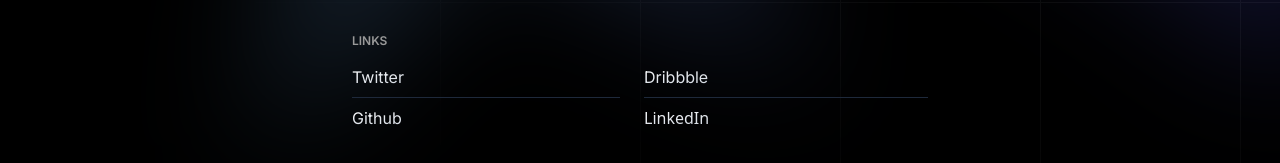
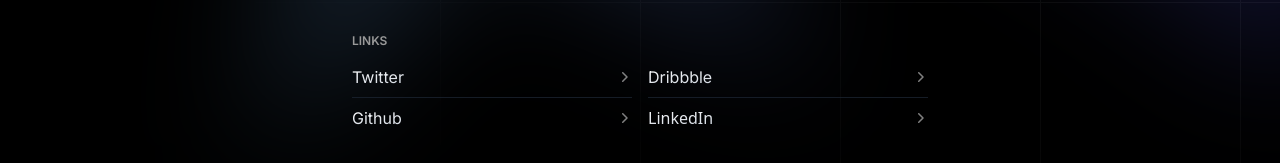
Before and after one commit to keegn/keeg.in, a Next.js app: page / in a window 1280 px wide. Shown: the part 397-560 px from the top of the page. Built offline with nearby package versions, Linux system fonts and the light colour scheme.

Commit message:
Adds a hover group

```diff
--- a/components/icons/expanding-arrow.tsx
+++ b/components/icons/expanding-arrow.tsx
@@ -1,12 +1,11 @@
 export function ExpandingArrow({ className }: { className?: string }) {
   return (
-    <div className="group relative flex items-center">
+    <div className="relative flex items-center justify-end">
       <svg
-        className={`${
-          className ? className : 'h-4 w-4'
-        } absolute transition-all group-hover:translate-x-1 group-hover:opacity-0`}
+        className={`${className ? className : 'h-4 w-4'}
+          absolute opacity-50 transition-all group-hover:opacity-100`}
         xmlns="http://www.w3.org/2000/svg"
-        fill="currentColor"
+        fill="white"
         viewBox="0 0 16 16"
         width="16"
         height="16"
@@ -16,21 +15,6 @@
           d="M6.22 3.22a.75.75 0 011.06 0l4.25 4.25a.75.75 0 010 1.06l-4.25 4.25a.75.75 0 01-1.06-1.06L9.94 8 6.22 4.28a.75.75 0 010-1.06z"
         ></path>
       </svg>
-      <svg
-        className={`${
-          className ? className : 'h-4 w-4'
-        } absolute opacity-0 transition-all group-hover:translate-x-1 group-hover:opacity-100`}
-        xmlns="http://www.w3.org/2000/svg"
-        fill="currentColor"
-        viewBox="0 0 16 16"
-        width="16"
-        height="16"
-      >
-        <path
-          fillRule="evenodd"
-          d="M8.22 2.97a.75.75 0 011.06 0l4.25 4.25a.75.75 0 010 1.06l-4.25 4.25a.75.75 0 01-1.06-1.06l2.97-2.97H3.75a.75.75 0 010-1.5h7.44L8.22 4.03a.75.75 0 010-1.06z"
-        ></path>
-      </svg>
     </div>
   )
 }
--- a/components/sections/alt-content.tsx
+++ /dev/null
@@ -1,99 +0,0 @@
-export const AltContent = () => {
-  return (
-    <div className="relative isolate overflow-hidden bg-black">
-      <svg
-        className="absolute inset-0 -z-10 h-full w-full stroke-white/10 [mask-image:radial-gradient(100%_100%_at_top_right,white,transparent)]"
-        aria-hidden="true"
-      >
-        <defs>
-          <pattern
-            id="983e3e4c-de6d-4c3f-8d64-b9761d1534cc"
-            width={200}
-            height={200}
-            x="50%"
-            y={-1}
-            patternUnits="userSpaceOnUse"
-          >
-            <path d="M.5 200V.5H200" fill="none" />
-          </pattern>
-        </defs>
-        <svg x="50%" y={-1} className="overflow-visible fill-gray-800/20">
-          <path
-            d="M-200 0h201v201h-201Z M600 0h201v201h-201Z M-400 600h201v201h-201Z M200 800h201v201h-201Z"
-            strokeWidth={0}
-          />
-        </svg>
-        <rect
-          width="100%"
-          height="100%"
-          strokeWidth={0}
-          fill="url(#983e3e4c-de6d-4c3f-8d64-b9761d1534cc)"
-        />
-      </svg>
-      <svg
-        viewBox="0 0 1108 632"
-        aria-hidden="true"
-        className="absolute top-10 left-[calc(50%-4rem)] -z-10 w-[69.25rem] max-w-none transform-gpu blur-3xl sm:left-[calc(50%-18rem)] lg:left-48 lg:top-[calc(50%-30rem)] xl:left-[calc(50%-24rem)]"
-      >
-        <path
-          fill="url(#175c433f-44f6-4d59-93f0-c5c51ad5566d)"
-          fillOpacity=".2"
-          d="M235.233 402.609 57.541 321.573.83 631.05l234.404-228.441 320.018 145.945c-65.036-115.261-134.286-322.756 109.01-230.655C968.382 433.026 1031 651.247 1092.23 459.36c48.98-153.51-34.51-321.107-82.37-385.717L810.952 324.222 648.261.088 235.233 402.609Z"
-        />
-        <defs>
-          <linearGradient
-            id="175c433f-44f6-4d59-93f0-c5c51ad5566d"
-            x1="1220.59"
-            x2="-85.053"
-            y1="432.766"
-            y2="638.714"
-            gradientUnits="userSpaceOnUse"
-          >
-            <stop stopColor="#4F46E5" />
-            <stop offset={1} stopColor="#80CAFF" />
-          </linearGradient>
-        </defs>
-      </svg>
-      <div className="mx-auto max-w-7xl px-6 pt-10 pb-24 sm:pb-32 lg:flex lg:py-40 lg:px-8">
-        <div className="mx-auto max-w-2xl flex-shrink-0 lg:mx-0 lg:max-w-xl lg:pt-8">
-          <div className="mt-24 sm:mt-32 lg:mt-16">
-            <a href="#" className="inline-flex space-x-6">
-              <span className="rounded-full bg-indigo-500/10 px-3 py-1 text-sm font-semibold leading-6 text-indigo-400 ring-1 ring-inset ring-indigo-500/20">
-                Whats new
-              </span>
-              <span className="inline-flex items-center space-x-2 text-sm font-medium leading-6 text-gray-300">
-                <span>Just shipped v1.0</span>
-                {/* <ChevronRightIcon
-                    className="h-5 w-5 text-gray-500"
-                    aria-hidden="true"
-                  /> */}
-              </span>
-            </a>
-          </div>
-          <h1 className="mt-10 text-4xl font-bold tracking-tight text-white sm:text-6xl">
-            Deploy to the cloud with confidence
-          </h1>
-          <p className="mt-6 text-lg leading-8 text-gray-300">
-            Anim aute id magna aliqua ad ad non deserunt sunt. Qui irure qui
-            lorem cupidatat commodo. Elit sunt amet fugiat veniam occaecat
-            fugiat aliqua.
-          </p>
-          <div className="mt-10 flex items-center gap-x-6">
-            <a
-              href="#"
-              className="rounded-md bg-indigo-500 px-3.5 py-1.5 text-base font-semibold leading-7 text-white shadow-sm hover:bg-indigo-400 focus-visible:outline focus-visible:outline-2 focus-visible:outline-offset-2 focus-visible:outline-indigo-400"
-            >
-              Get started
-            </a>
-            <a
-              href="#"
-              className="text-base font-semibold leading-7 text-white"
-            >
-              Learn more <span aria-hidden="true">→</span>
-            </a>
-          </div>
-        </div>
-      </div>
-    </div>
-  )
-}
--- a/components/sections/content.tsx
+++ b/components/sections/content.tsx
@@ -7,7 +7,6 @@
   ModeToggle,
 } from '@/components/fragments'
 import { ExpandingArrow, FullGrid, Logo } from '../icons'
-import { useState } from 'react'
 
 export function HomeHero() {
   const { RequestAccessModal, setShowRequestAccessModal } =
@@ -16,10 +15,6 @@
   return (
     <>
       <RequestAccessModal />
-      {/* <div
-        className="absolute top-0 -z-10 h-full w-full bg-repeat"
-        style={{ backgroundImage: `url('/grid.svg')` }}
-      /> */}
       <FullGrid />
       <Container section className="max-w-lg pt-8 sm:pt-0">
         <motion.div
@@ -74,39 +69,49 @@
             className="flex w-full flex-row justify-between"
             variants={FADE_DOWN_ANIMATION_VARIANTS}
           >
-            <div className="flex w-full flex-col gap-2">
-              <div className="pr-4">
+            <div className="mr-4 flex w-full flex-col gap-2">
+              <div className="group">
                 <Link
-                  href=""
-                  className="text-md flex justify-between border-b-[1px] border-slate-800 bg-gradient-to-br from-white to-slate-400  bg-clip-text  pb-2 text-left font-default text-transparent hover:cursor-pointer"
+                  href="https://twitter.com/keegnn"
+                  target="_blank"
+                  className="text-md flex justify-between border-b-[1px] border-gray-800 border-opacity-70 bg-gradient-to-br from-white to-slate-400  bg-clip-text  pb-2 text-left font-default text-transparent hover:cursor-pointer"
                 >
                   Twitter
                   <ExpandingArrow />
                 </Link>
               </div>
+              <div className="group">
                 <Link
-                href=""
+                  href="https://twitter.com/keegn"
+                  target="_blank"
                   className="text-md flex justify-between bg-gradient-to-br from-white to-slate-400  bg-clip-text  pb-2 text-left font-default text-transparent hover:cursor-pointer"
                 >
                   Github
-                <ExpandingArrow className="relative" />
+                  <ExpandingArrow />
                 </Link>
               </div>
-            <div className="ml-2 flex w-full flex-col gap-2">
+            </div>
+            <div className="flex w-full flex-col gap-2">
+              <div className="group">
                 <Link
                   href=""
-                className="text-md 0  flex justify-between border-b-[1px] border-slate-800 bg-gradient-to-br   from-white to-slate-400 bg-clip-text pb-2 text-left font-default  text-transparent hover:cursor-pointer"
+                  target="_blank"
+                  className="text-md flex justify-between border-b-[1px] border-gray-800 border-opacity-70  bg-gradient-to-br  from-white to-slate-400 bg-clip-text pb-2 text-left font-default  text-transparent hover:cursor-pointer"
                 >
                   Dribbble
-                <ExpandingArrow className="relative" />
+                  <ExpandingArrow />
                 </Link>
+              </div>
+              <div className="group">
                 <Link
-                href=""
+                  href="https://www.linkedin.com/in/keeganburkett/"
+                  target="_blank"
                   className="text-md flex  justify-between bg-gradient-to-br from-white to-slate-400 bg-clip-text pb-2  text-transparent hover:cursor-pointer"
                 >
                   LinkedIn
-                <ExpandingArrow className="relative" />
+                  <ExpandingArrow />
                 </Link>
+              </div>
             </div>
           </motion.div>
         </motion.div>
--- a/tailwind.config.js
+++ b/tailwind.config.js
@@ -17,13 +17,12 @@
       fontFamily: {
         display: ['var(--font-sf)', 'system-ui', 'sans-serif'],
         default: ['var(--font-inter)', 'system-ui', 'sans-serif'],
-        sans: ['Suisse-Intl', ...defaultTheme.fontFamily.sans],
-        serif: ['Suisse-Works', ...defaultTheme.fontFamily.serif],
       },
       animation: {
         // Tooltip
         'slide-up-fade': 'slide-up-fade 0.3s cubic-bezier(0.16, 1, 0.3, 1)',
         'slide-down-fade': 'slide-down-fade 0.3s cubic-bezier(0.16, 1, 0.3, 1)',
+        'bounce-right': 'bounce-right 1s infinite',
       },
       keyframes: {
         // Tooltip
@@ -34,6 +33,16 @@
         'slide-down-fade': {
           '0%': { opacity: 0, transform: 'translateY(-6px)' },
           '100%': { opacity: 1, transform: 'translateY(0)' },
+        },
+        'bounce-right': {
+          '100%': {
+            transform: 'translateX(25%)',
+            animationTimingFunction: 'cubic-bezier( 0, 0, 0.2, 1)',
+          },
+          '50%': {
+            transform: 'translateX(0%)',
+            animationTimingFunction: 'cubic-bezier(0.8, 0, 1, 1)',
+          },
         },
       },
       colors: {
```
Lines whose indentation alone changed are shown as unchanged.
